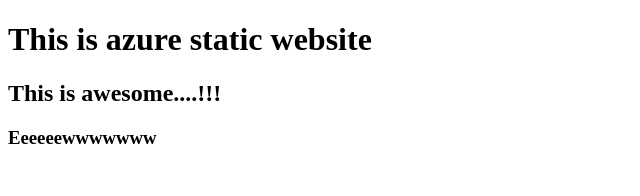
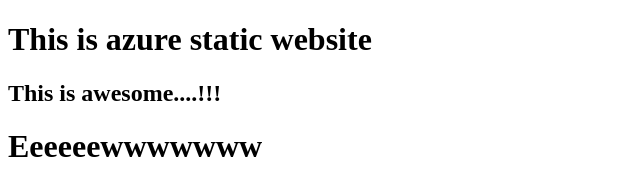
Before and after one commit to ashwinsawant24/Myrepo, a plain HTML site: page index.html in a window 1280 px wide. Shown: the whole page, without its empty margins (0-640 px from the left). Drawn offline with Linux system fonts and the light colour scheme.

Commit message:
Update index.html

```diff
--- a/index.html
+++ b/index.html
@@ -2,7 +2,7 @@
 <html lang="en-us">
   <h1>This is azure static website</h1>
   <h2>This is awesome....!!!</h2>
-  <h3>Eeeeeewwwwwww</h3>
+  <h1>Eeeeeewwwwwww</h1>
   <body>
 
 
```
